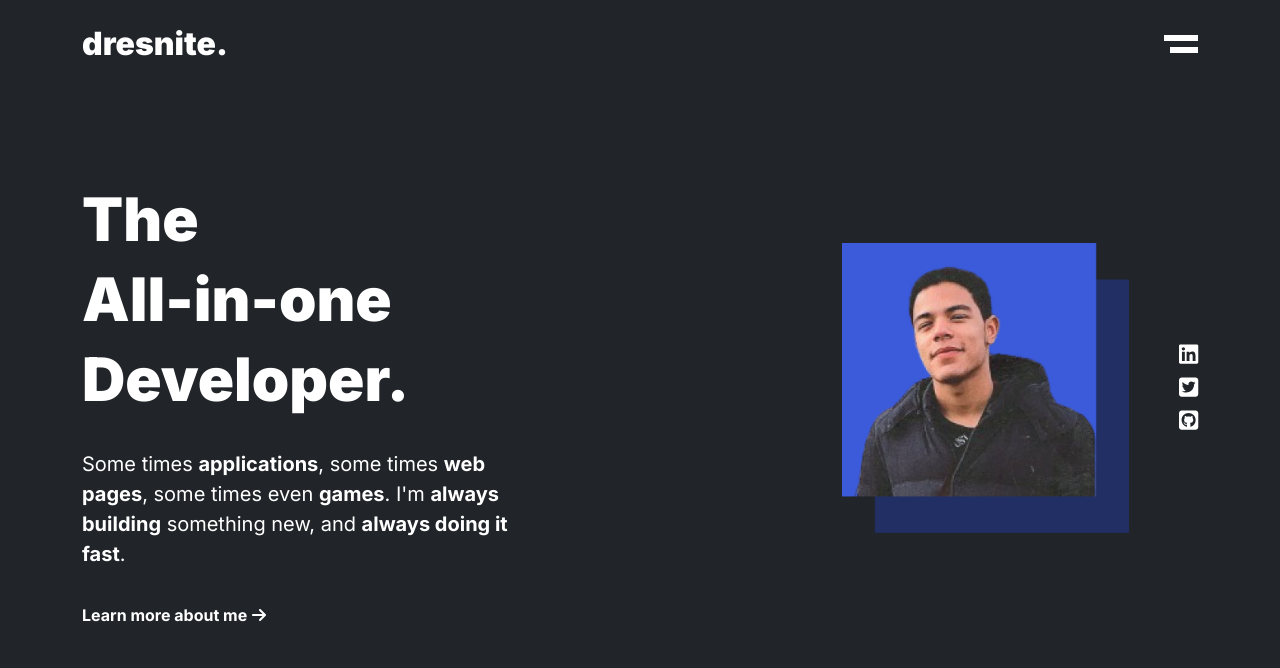
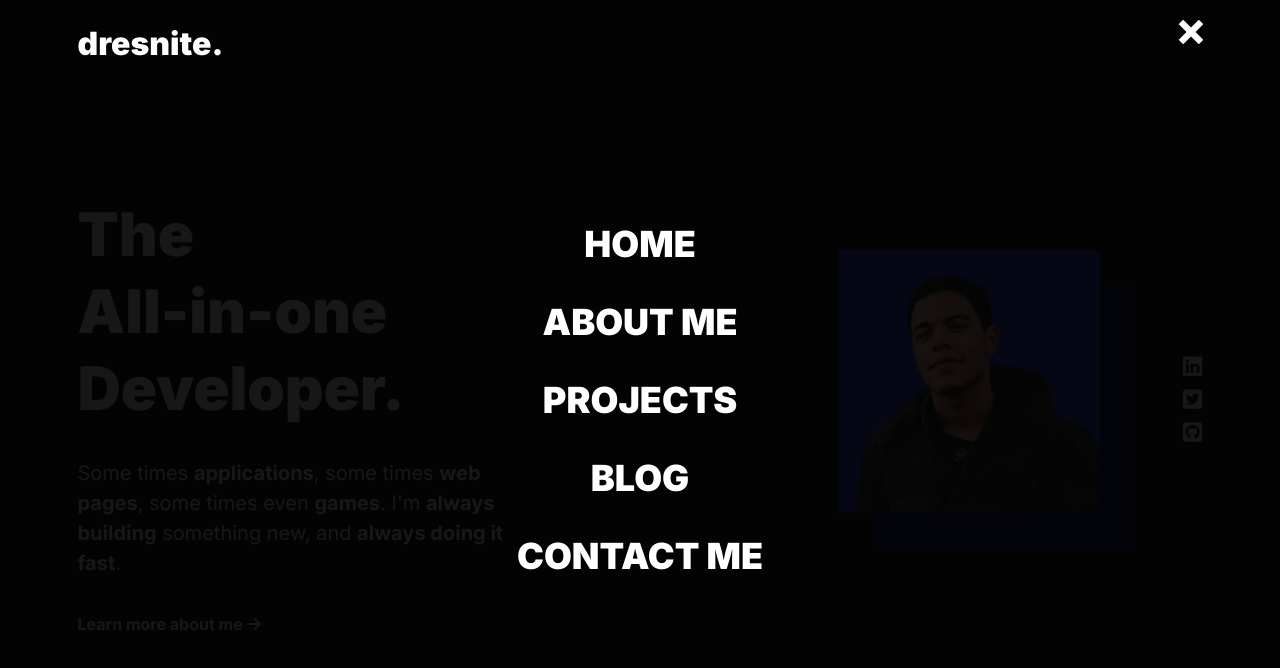
Before and after one commit to dresnite/portfolio, a Next.js app: page / in a window 1280 px wide. Both pictures are taken after a click on the button 1181 px from the left and 44 px from the top of the page. Shown: the top 668 px of the page. Built offline with nearby package versions, Linux system fonts and the light colour scheme.

Commit message:
Implement navbar modal

```diff
--- a/app/page.tsx
+++ b/app/page.tsx
@@ -1,22 +1,37 @@
+"use client";
+
 import "@/app/ui/styles/landing.scss";
 import NavigationToggler from "@/app/ui/components/NavigationToggler";
 import AboutMeButton from "./ui/components/AboutMeButton";
 import { FontAwesomeIcon } from "@fortawesome/react-fontawesome";
-import { faLinkedin, faTwitterSquare, faGithubSquare } from "@fortawesome/free-brands-svg-icons";
+import {
+  faLinkedin,
+  faTwitterSquare,
+  faGithubSquare,
+} from "@fortawesome/free-brands-svg-icons";
 import Image from "next/image";
-
+import Navbar from "./ui/components/Navbar";
+import NavbarModal from "./ui/components/NavbarModal";
+import { useState } from "react";
 
 export default function Home() {
+  const [isModalOpen, setModalOpen] = useState(false);
+
+  function handleModalOpen() {
+    setModalOpen(true);
+  }
+
+  function handleModalClose() {
+    setModalOpen(false);
+  }
+
   return (
     <main>
+      <NavbarModal isOpen={isModalOpen} />
+      <Navbar isModalOpen={isModalOpen} handleModalOpen={handleModalOpen} handleModalClose={handleModalClose}/>
+
       <section className="hero">
-        <div className="container">
-          <nav>
-            <a className="logo" href="#">dresnite.</a>
-
-            <NavigationToggler />
-          </nav>
-
+        <div className="container full-height">
           <div className="row hero-row align-items-center justify-content-center justify-content-lg-between">
             <div className="col-12 col-md-8 col-lg-5 hero-text text-center text-lg-start">
               <header>
@@ -25,34 +40,64 @@ export default function Home() {
                 <h1>Developer.</h1>
               </header>
 
-              <p>Some times <b>applications</b>, some times <b>web pages</b>, some times even <b>games</b>. I&apos;m <b>always building</b> something new, and <b>always doing it fast</b>.</p>
+              <p>
+                Some times <b>applications</b>, some times <b>web pages</b>,
+                some times even <b>games</b>. I&apos;m <b>always building</b>{" "}
+                something new, and <b>always doing it fast</b>.
+              </p>
 
               <AboutMeButton />
 
               <div className="brand-icons-phone d-flex d-lg-none justify-content-center">
-                <a className="brand-icon-phone" href="https://www.linkedin.com/in/andresbytes/"><FontAwesomeIcon icon={faLinkedin} /></a>
-                <a className="brand-icon-phone" href="https://x.com/dresnite"><FontAwesomeIcon icon={faTwitterSquare} /></a>
-                <a className="brand-icon-phone" href="https://github.com/dresnite"><FontAwesomeIcon icon={faGithubSquare} /></a>
+                <a
+                  className="brand-icon-phone"
+                  href="https://www.linkedin.com/in/andresbytes/"
+                >
+                  <FontAwesomeIcon icon={faLinkedin} />
+                </a>
+                <a className="brand-icon-phone" href="https://x.com/dresnite">
+                  <FontAwesomeIcon icon={faTwitterSquare} />
+                </a>
+                <a
+                  className="brand-icon-phone"
+                  href="https://github.com/dresnite"
+                >
+                  <FontAwesomeIcon icon={faGithubSquare} />
+                </a>
               </div>
             </div>
 
             <div className="col-12 col-md-6 col-lg-4 d-none d-lg-block order-lg-11">
               <div className="d-flex">
-                <div><Image className="img-fluid my-picture" src="/andres.png" alt="Picture of the website developer" width={380} height={385}/></div>
+                <div>
+                  <Image
+                    className="img-fluid my-picture"
+                    src="/andres.png"
+                    alt="Picture of the website developer"
+                    width={380}
+                    height={385}
+                  />
+                </div>
 
                 <div className="brand-icons">
-                  <a className="brand-icon" href="https://www.linkedin.com/in/andresbytes/"><FontAwesomeIcon icon={faLinkedin} /></a>
-                  <a className="brand-icon" href="https://x.com/dresnite"><FontAwesomeIcon icon={faTwitterSquare} /></a>
-                  <a className="brand-icon" href="https://github.com/dresnite"><FontAwesomeIcon icon={faGithubSquare} /></a>
+                  <a
+                    className="brand-icon"
+                    href="https://www.linkedin.com/in/andresbytes/"
+                  >
+                    <FontAwesomeIcon icon={faLinkedin} />
+                  </a>
+                  <a className="brand-icon" href="https://x.com/dresnite">
+                    <FontAwesomeIcon icon={faTwitterSquare} />
+                  </a>
+                  <a className="brand-icon" href="https://github.com/dresnite">
+                    <FontAwesomeIcon icon={faGithubSquare} />
+                  </a>
                 </div>
               </div>
             </div>
-
-
           </div>
-
         </div>
       </section>
     </main>
-  )
+  );
 }
--- /dev/null
+++ b/app/ui/components/Navbar.tsx
@@ -0,0 +1,21 @@
+import NavigationToggler from "./NavigationToggler";
+
+type NavbarProps = {
+    isModalOpen: boolean,
+    handleModalClose: any,
+    handleModalOpen: any
+};
+
+export default function Navbar({isModalOpen, handleModalClose, handleModalOpen}: NavbarProps) {
+  return (
+    <nav>
+      <div className="container navbar-container">
+        <a className="logo" href="#">
+          dresnite.
+        </a>
+
+        <NavigationToggler isModalOpen={isModalOpen} handleModalOpen={handleModalOpen} handleModalClose={handleModalClose} />
+      </div>
+    </nav>
+  );
+}
--- /dev/null
+++ b/app/ui/components/NavbarModal.tsx
@@ -0,0 +1,25 @@
+"use client";
+
+import clsx from "clsx";
+
+export default function NavbarModal({ isOpen }: { isOpen: boolean }) {
+    return (
+        <div className={
+            clsx(
+                "container-fluid",
+                {
+                    "modal-open": isOpen,
+                    "d-none": !isOpen
+                }
+            )
+        }>
+            <div className="nav-links">
+                <a href="#" className="navbar-link">Home</a>
+                <a href="https://linkedin.com/in/andresbytes" className="navbar-link">About me</a>
+                <a href="https://linkedin.com/in/andresbytes" className="navbar-link">Projects</a>
+                <a href="https://dresnite.com" className="navbar-link">Blog</a>
+                <a href="https://twitter.com/dresnite" className="navbar-link">Contact me</a>
+            </div>
+        </div>
+    );
+}
--- a/app/ui/components/NavigationToggler.tsx
+++ b/app/ui/components/NavigationToggler.tsx
@@ -1,15 +1,36 @@
-"use client";
-
 import Image from "next/image";
 
-export default function NavigationToggler() {
-    function handleToggler() {
-        alert("You clicked me, wow!");
-    }
+type NavigationTogglerProps = {
+    isModalOpen: boolean,
+    handleModalClose: any,
+    handleModalOpen: any
+};
 
-    return (
-        <button className="navbar-toggler">
-            <Image src="/button.png" alt="Navigator toggler" onClick={handleToggler} width={34} height={18} />
-        </button>
-    );
+export default function NavigationToggler({isModalOpen, handleModalClose, handleModalOpen}: NavigationTogglerProps) {
+  return (
+    <div>
+
+      <button className="navbar-toggler">
+        {isModalOpen && (
+          <Image
+            src="/button2.png"
+            alt="Navigator closer"
+            onClick={handleModalClose}
+            width={24}
+            height={24}
+          />
+        )}
+
+        {!isModalOpen && (
+          <Image
+            src="/button.png"
+            alt="Navigator toggler"
+            onClick={handleModalOpen}
+            width={34}
+            height={18}
+          />
+        )}
+      </button>
+    </div>
+  );
 }
--- a/app/ui/styles/landing.scss
+++ b/app/ui/styles/landing.scss
@@ -1,9 +1,50 @@
 $dark-gray: #212529;
 
-nav {
+html {
+    font-size: 62.5%;
+}
+
+.navbar-container {
     display: flex;
     justify-content: space-between;
-    padding-top: 20px;
+    color: #ffffff;
+}
+
+.modal-open {
+    position: absolute;
+    width: 100%;
+    height: 100vh;
+    background: rgba($color: #000000, $alpha: 0.91);
+    left: 0%;
+    top: 0%;
+}
+
+.nav-links {
+    display: flex;
+    flex-direction: column;
+    justify-content: center;
+    align-items: center;
+    height: 100%;
+    gap: 3vh;
+}
+
+.navbar-link {
+    color: #fff;
+    font-size: 3.6rem;
+    font-weight: 900;
+    text-transform: uppercase;
+    white-space: pre-wrap;
+}
+
+.navbar-link:hover {
+    color: #91A7FF;
+}
+
+nav {
+    padding-top: 2rem;
+    position: fixed;
+    top: 0;
+    width: 100%;
 }
 
 a {
@@ -19,19 +60,19 @@ a {
 
 .logo {
     font-weight: 900;
-    font-size: 32px;
+    font-size: 3.2rem;
 }
 
 .navbar-toggler {
     align-self: center;
 }
 
-.container {
+.full-height {
     height: 100vh;
 }
 
 .hero-row {
-    height: 80%;
+    height: 100%;
 }
 
 .hero-text h1 {
@@ -40,11 +81,11 @@ a {
 }
 
 .hero-text p {
-    font-size: 20px;
+    font-size: 2rem;
 }
 
 .hero-text header, .hero-text p {
-    margin: 34px 0;
+    margin: 3.4rem 0;
 }
 
 .about-me-button {
@@ -55,6 +96,7 @@ a {
 	font: inherit;
 	cursor: pointer;
 	outline: inherit;
+    font-size: 1.6rem;
 }
 
 .my-picture {
@@ -62,12 +104,12 @@ a {
 }
 
 .brand-icon {
-    font-size: 22px;
+    font-size: 2.2rem;
     display: block;
 }
 
 .brand-icon-phone {
-    font-size: 22px;
+    font-size: 2.2rem;
     display: block;
 }
 
@@ -80,9 +122,9 @@ a {
 }
 
 .brand-icons-phone {
-    margin-top: 34px;
+    margin-top: 3.4rem;
 }
 
 .brand-icon-phone {
-    margin: 0 10px;
+    margin: 0 1.0rem;
 }
--- a/package.json
+++ b/package.json
@@ -15,6 +15,7 @@
     "@fortawesome/free-solid-svg-icons": "^6.5.1",
     "@fortawesome/react-fontawesome": "^0.2.0",
     "bootstrap": "^5.3.2",
+    "clsx": "^2.1.0",
     "next": "14.0.4",
     "react": "^18",
     "react-dom": "^18",
```
Also changed, not shown: public/button2.png (added), 1 other file (tests, documents, lock files or other folders).
